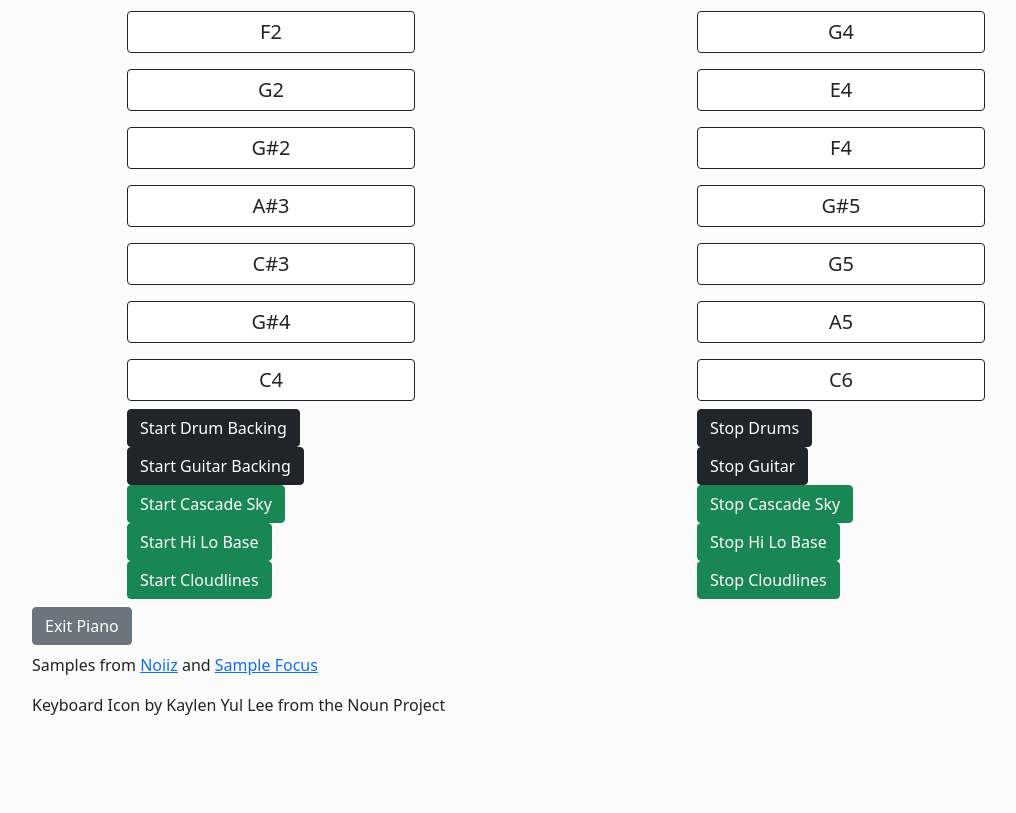
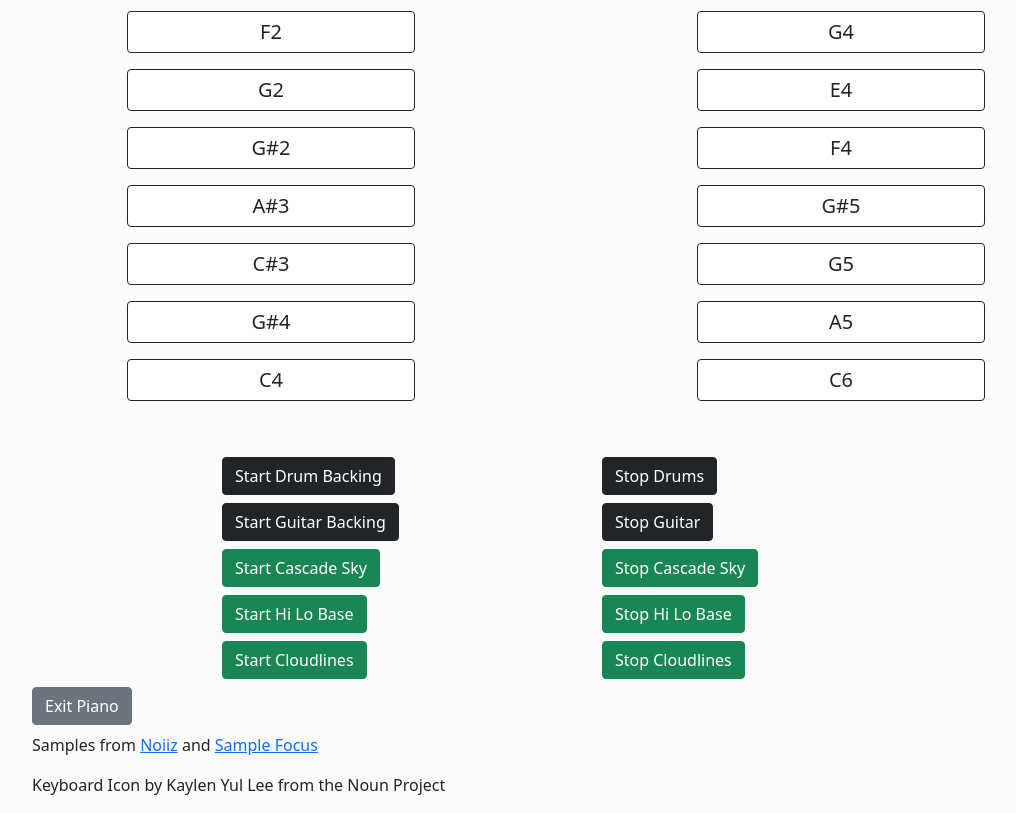
Before and after one commit to KSFlynn007/exit-strategy, a website: page index.html in a window 1280 px wide. Shown: the part 593-1406 px from the top of the page, without its empty margins (50-1066 px from the left). Before the commit the page ends 1326 px from the top, so only its background shows below. Drawn offline with nearby package versions, Linux system fonts and the light colour scheme.

Commit message:
Update index.html

```diff
--- a/index.html
+++ b/index.html
@@ -222,8 +222,8 @@
     </audio>
 
     <!-- backtracks -->
-    <div class="container">
-        <div class="row justify-content-around">
+    <div class="container mt-5">
+        <div class="row justify-content-center my-2">
             <div class="col-4">
                 <button class="btn btn-dark" onclick="playDrums()">Start Drum Backing</button>
             </div>
@@ -231,7 +231,7 @@
                 <button class="btn btn-dark" onclick="stopDrums()">Stop Drums</button>
             </div>
         </div>
-        <div class="row justify-content-around">
+        <div class="row justify-content-center my-2">
             <div class="col-4">
                 <button class="btn btn-dark" onclick="playGuitar()">Start Guitar Backing</button>
             </div>
@@ -239,7 +239,7 @@
                 <button class="btn btn-dark" onclick="stopGuitar()">Stop Guitar</button>
             </div>
         </div>
-        <div class="row justify-content-around">
+        <div class="row justify-content-center my-2">
             <div class="col-4">
                 <button class="btn btn-success" onclick="playCascadeSky()">Start Cascade Sky</button>
             </div>
@@ -247,7 +247,7 @@
                 <button class="btn btn-success" onclick="stopCascadeSky()">Stop Cascade Sky</button>
             </div>
         </div>
-        <div class="row justify-content-around">
+        <div class="row justify-content-center my-2">
             <div class="col-4">
                 <button class="btn btn-success" onclick="playHiLoBase()">Start Hi Lo Base</button>
             </div>
@@ -255,7 +255,7 @@
                 <button class="btn btn-success" onclick="stopHiLoBase()">Stop Hi Lo Base</button>
             </div>
         </div>
-        <div class="row justify-content-around">
+        <div class="row justify-content-center my-2">
             <div class="col-4">
                 <button class="btn btn-success" onclick="playCloudlines()">Start Cloudlines</button>
             </div>
```
